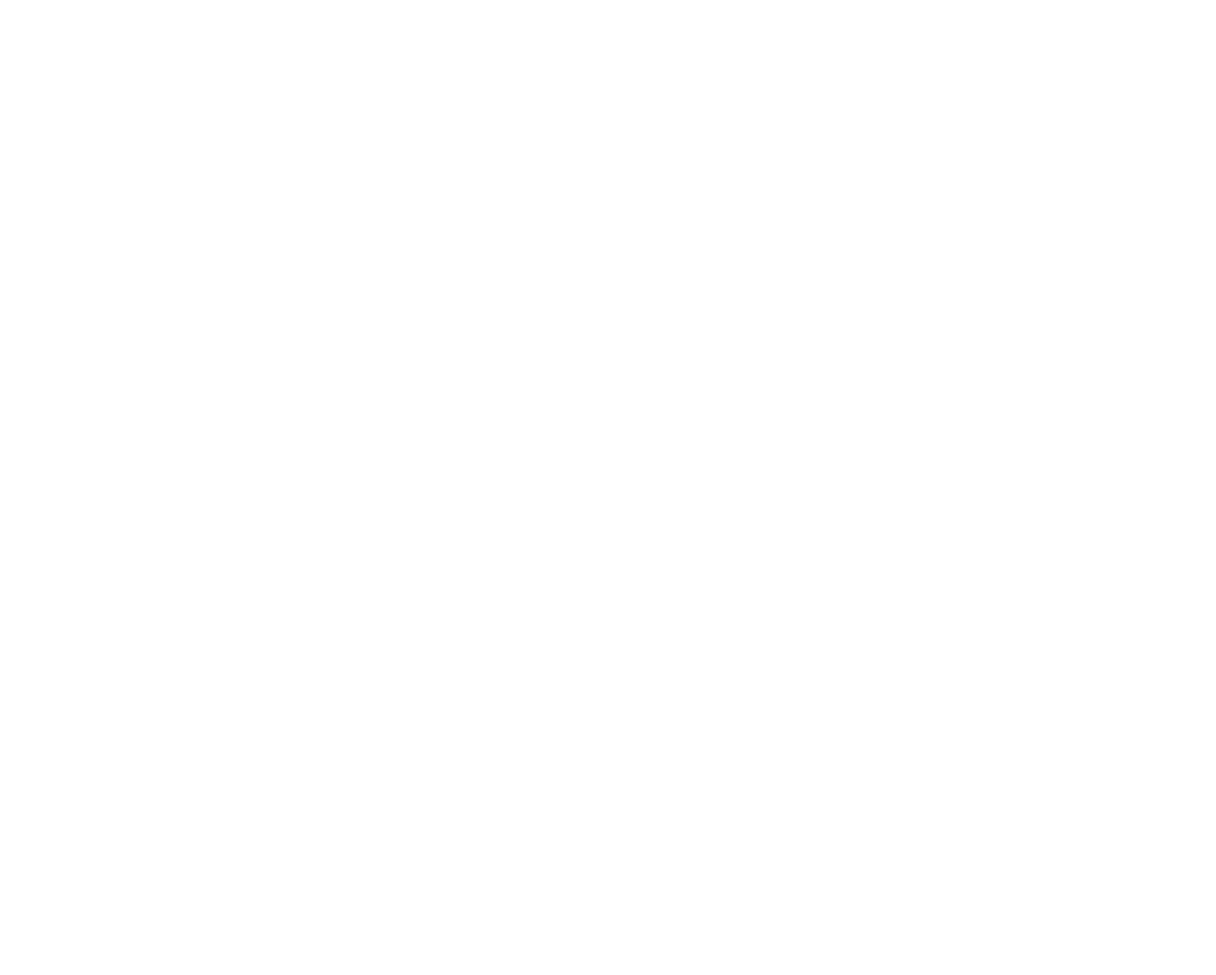
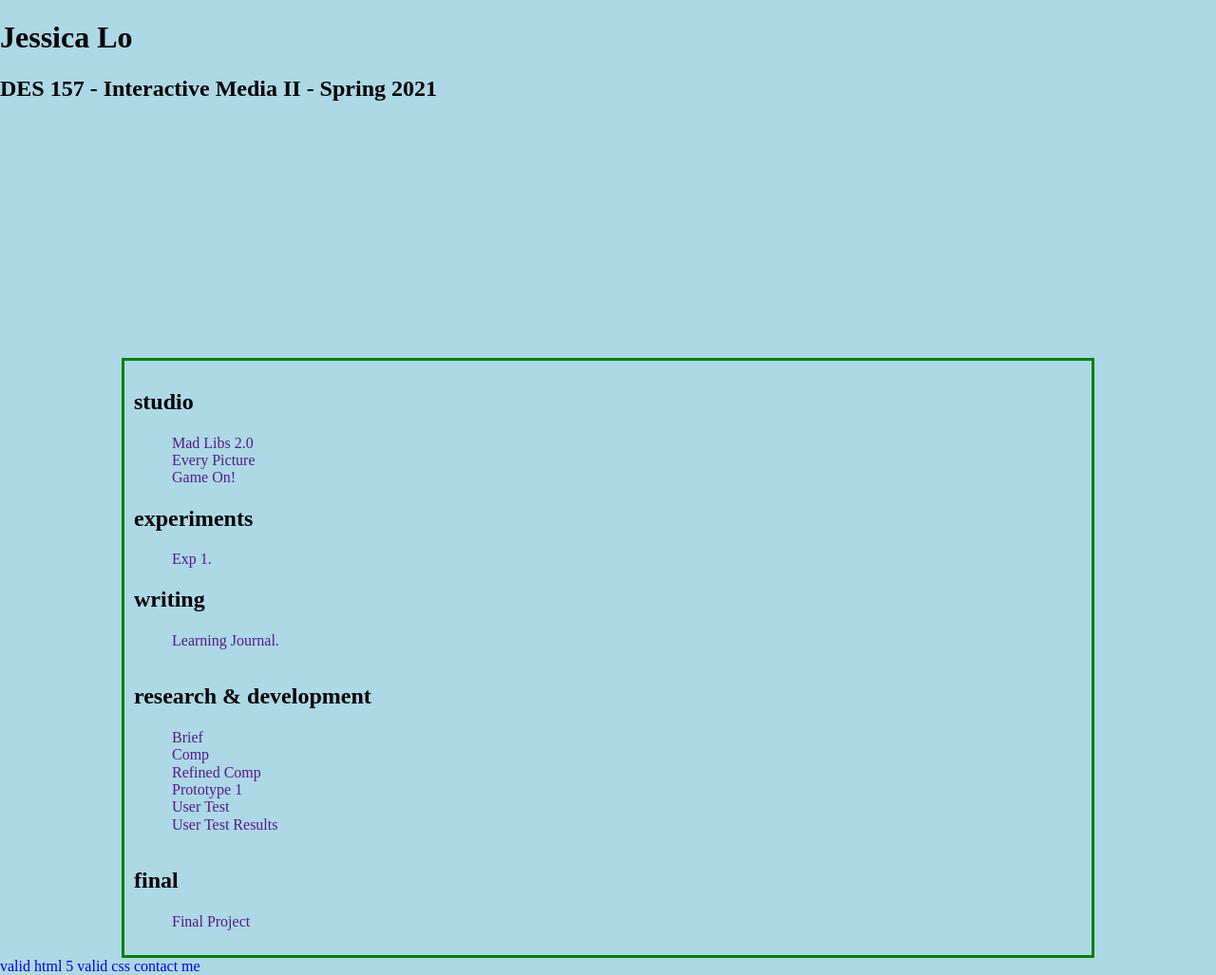
Before and after one commit to jlo0507/jlo0507.github.com, a plain HTML site: page des157/index.html in a window 1280 px wide. Shown: the whole page at 95% size. Before the commit the page ends 800 px from the top, so only its background shows below. Drawn offline with nearby package versions, Linux system fonts and the light colour scheme.

Commit message:
basic structure

```diff
--- a/des157/index.html
+++ b/des157/index.html
@@ -1,12 +1,77 @@
 <!DOCTYPE html>
 <html lang="en">
+
 <head>
     <meta charset="UTF-8">
     <meta http-equiv="X-UA-Compatible" content="IE=edge">
     <meta name="viewport" content="width=device-width, initial-scale=1.0">
     <title>portal</title>
+    <link href="https://cdnjs.cloudflare.com/ajax/libs/normalize/8.0.1/normalize.min.css" rel="stylesheet">
+    <link rel="stylesheet" href="style.css">
 </head>
+
 <body>
+    <header>
+        <h1>Jessica Lo</h1>
+        <h2>DES 157 - Interactive Media II - Spring 2021</h2>
+        <div id="banner"></div>
+    </header>
 
+    <main>
+        <!-- <img src="assets/guitar_graphic.png" alt="short description" width="1366" height="768"> -->
+        <!-- <section class="project_container">
+            <article id="column1">
+                <p>
+                    Some list
+                </p>
+            </article>
+            <article id="column2">B</article>
+            <article id="column3">C</article>
+        </section> -->
+        <section class="column1">
+            <h2>studio</h2>
+            <ul>
+                <li><a href="">Mad Libs 2.0</a></li>
+                <li><a href="">Every Picture</a></li>
+                <li><a href="">Game On!</a></li>
+            </ul>
+
+            <h2>experiments</h2>
+            <ul>
+                <li><a href="">Exp 1.</a></li>
+            </ul>
+
+            <h2>writing</h2>
+            <ul>
+                <li><a href="">Learning Journal.</a></li>
+            </ul>
+        </section>
+
+        <section class="column2">
+            <h2>research & development</h2>
+            <ul>
+                <li><a href="">Brief</a></li>
+                <li><a href="">Comp</a></li>
+                <li><a href="">Refined Comp</a></li>
+                <li><a href="">Prototype 1</a></li>
+                <li><a href="">User Test</a></li>
+                <li><a href="">User Test Results</a></li>
+            </ul>
+        </section>
+        <section class="column3">
+            <h2>final</h2>
+            <ul>
+                <li><a href="">Final Project</a></li>
+            </ul>
+        </section>
+    </main>
+
+    <footer>
+        <a href="https://validator.w3.org/check?uri=referer">valid html 5</a>
+        <a href="https://jigsaw.w3.org/css-validator/check/referer">valid css</a>
+        <a href="mailto: &#104;&#117;&#108;&#111;&#064;&#117;&#099;&#100;&#097;&#118;&#105;&#115;&#046;&#101;&#100;&#117;">
+        contact me </a>
+    </footer>
 </body>
+
 </html>
--- /dev/null
+++ b/des157/style.css
@@ -0,0 +1,42 @@
+/* max-width: 100%;
+            max-height: 100%; */
+* {
+    box-sizing: border-box;
+    background-color: lightblue;
+}
+
+body {
+    display: flex;
+    flex-direction: column;
+    flex-flow: center;
+    /* background-color: grey;
+    border: 2px solid powderblue; */
+
+    /* width: 1336px;
+    height: 768px; */
+}
+
+#banner {
+    width: 1100px;
+    height: 250px;
+}
+
+a:link {
+    text-decoration: none;
+
+}
+
+main {
+    margin: auto;
+    width: 80%;
+    border: 3px solid green;
+    padding: 10px;
+
+    display: flex;
+    flex-direction: column;
+
+}
+
+ul {
+    list-style-type: none;
+}
```
Also changed, not shown: des157/assets/guitar_graphic.png (added), 2 other files.
